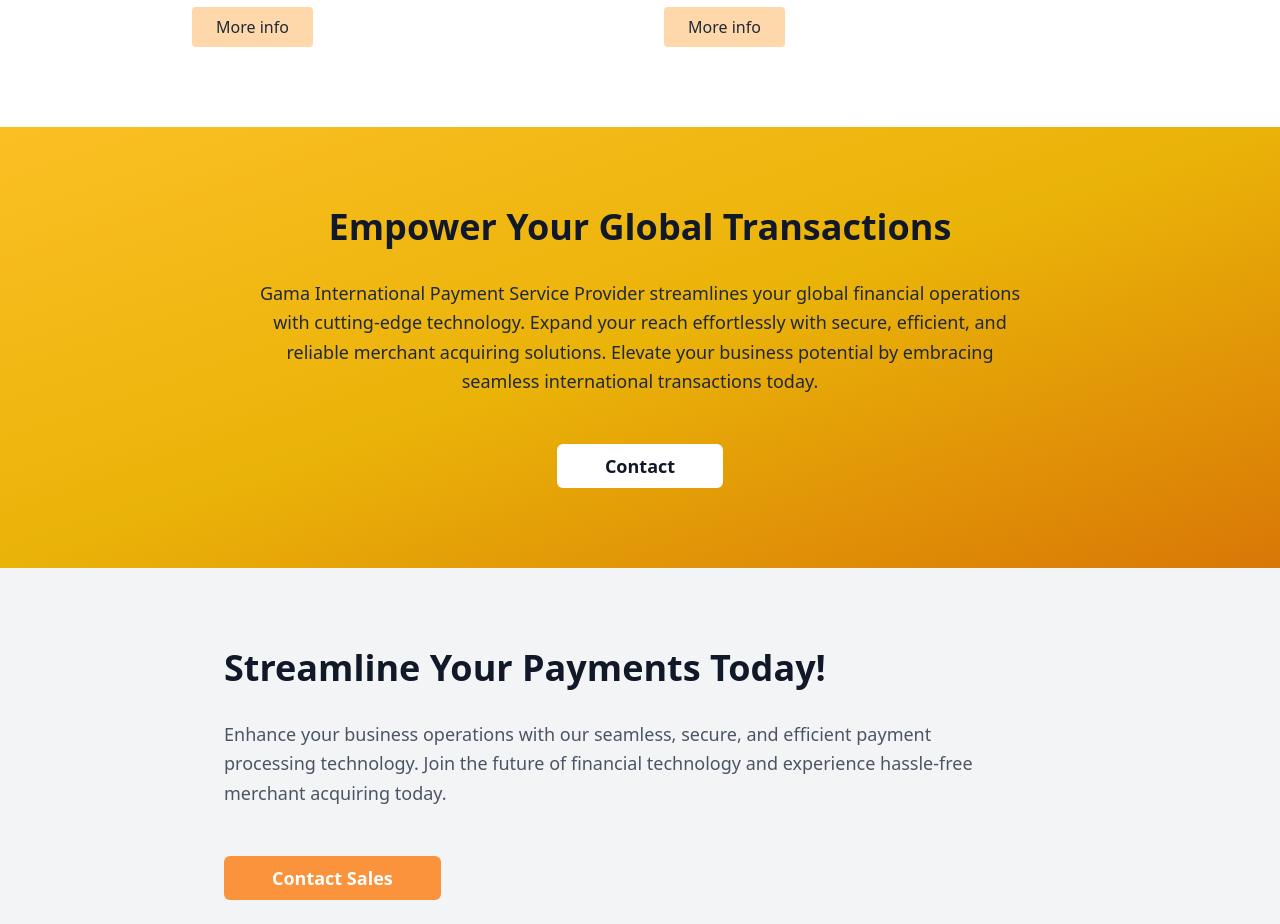
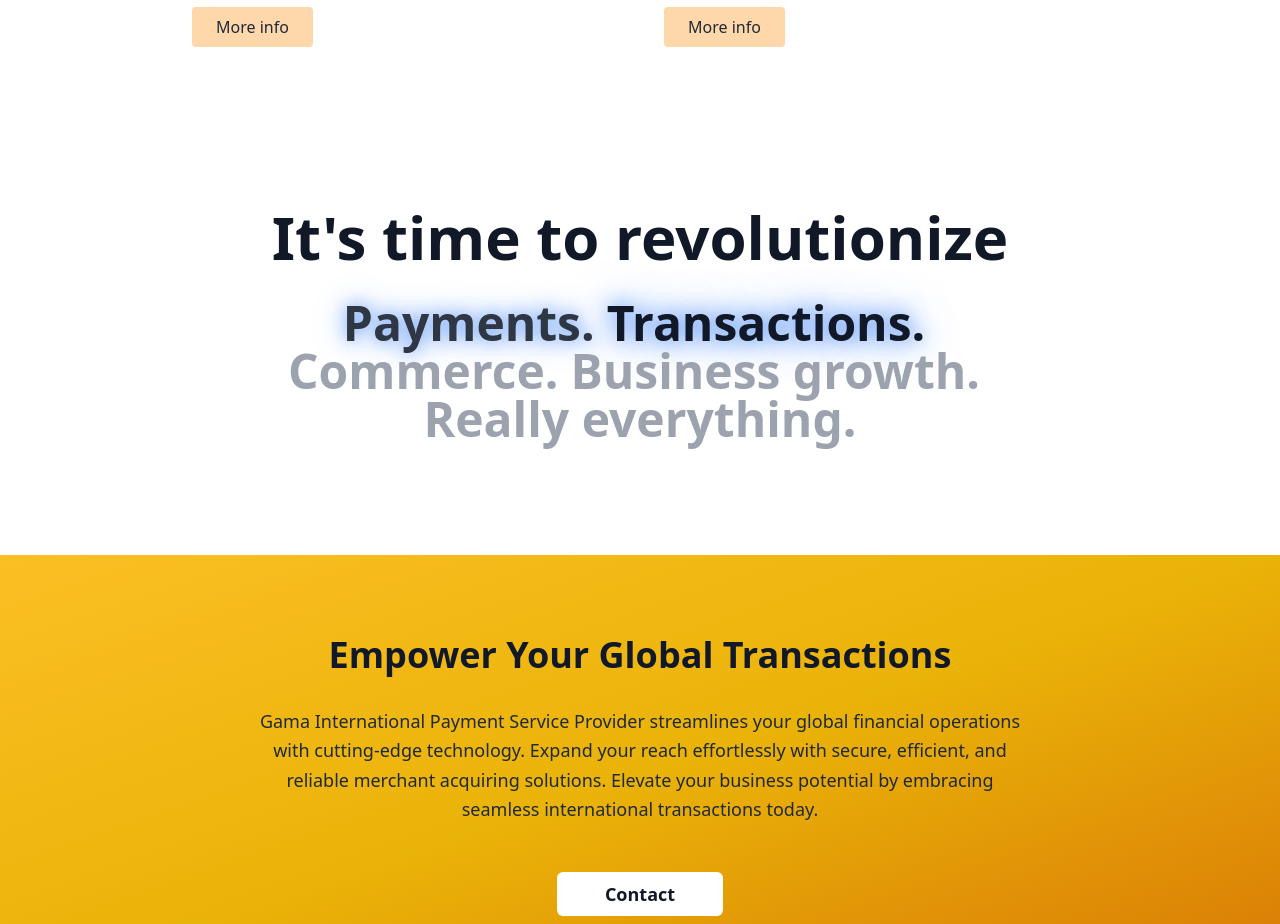
Before and after one commit to harshilgor/gamma-project, a React (Vite) app: page / in a window 1280 px wide. Shown: the part 1160-2084 px from the top of the page. Built offline with nearby package versions, Linux system fonts and the light colour scheme.

Commit message:
Add glowing text animation
Add a new section with glowing text animation above the "Empower Your Global Transactions" component, replicating the provided image.
-edited src/pages/Index.tsx

```diff
--- a/src/pages/Index.tsx
+++ b/src/pages/Index.tsx
@@ -82,6 +82,26 @@ const Index = () => {
         </div>
       </section>
 
+      {/* Animated Text Section */}
+      <section className="py-20 bg-white">
+        <div className="max-w-6xl mx-auto px-4 sm:px-6 lg:px-8">
+          <div className="text-center mb-8">
+            <h2 className="text-4xl md:text-5xl lg:text-6xl font-bold text-gray-900 mb-8 leading-tight">
+              It's time to revolutionize
+            </h2>
+            <div className="text-3xl md:text-4xl lg:text-5xl font-bold leading-relaxed">
+              <span className="inline-block mr-3 text-gray-400 animate-glow-1">Payments.</span>
+              <span className="inline-block mr-3 text-gray-400 animate-glow-2">Transactions.</span>
+              <br className="hidden sm:block" />
+              <span className="inline-block mr-3 text-gray-400 animate-glow-3">Commerce.</span>
+              <span className="inline-block mr-3 text-gray-400 animate-glow-4">Business growth.</span>
+              <br className="hidden sm:block" />
+              <span className="inline-block text-gray-400 animate-glow-5">Really everything.</span>
+            </div>
+          </div>
+        </div>
+      </section>
+
       {/* Global Transactions Section */}
       <section className="py-20 bg-gradient-to-br from-amber-400 via-yellow-500 to-amber-600">
         <div className="max-w-4xl mx-auto px-4 sm:px-6 lg:px-8 text-center">
--- a/tailwind.config.ts
+++ b/tailwind.config.ts
@@ -84,11 +84,26 @@ export default {
 					to: {
 						height: '0'
 					}
+				},
+				'glow-cycle': {
+					'0%, 20%': {
+						color: 'rgb(17, 24, 39)',
+						textShadow: '0 0 20px rgba(59, 130, 246, 0.8), 0 0 40px rgba(59, 130, 246, 0.6)'
+					},
+					'25%, 100%': {
+						color: 'rgb(156, 163, 175)',
+						textShadow: 'none'
+					}
 				}
 			},
 			animation: {
 				'accordion-down': 'accordion-down 0.2s ease-out',
-				'accordion-up': 'accordion-up 0.2s ease-out'
+				'accordion-up': 'accordion-up 0.2s ease-out',
+				'glow-1': 'glow-cycle 5s ease-in-out infinite',
+				'glow-2': 'glow-cycle 5s ease-in-out infinite 1s',
+				'glow-3': 'glow-cycle 5s ease-in-out infinite 2s',
+				'glow-4': 'glow-cycle 5s ease-in-out infinite 3s',
+				'glow-5': 'glow-cycle 5s ease-in-out infinite 4s'
 			}
 		}
 	},
```
